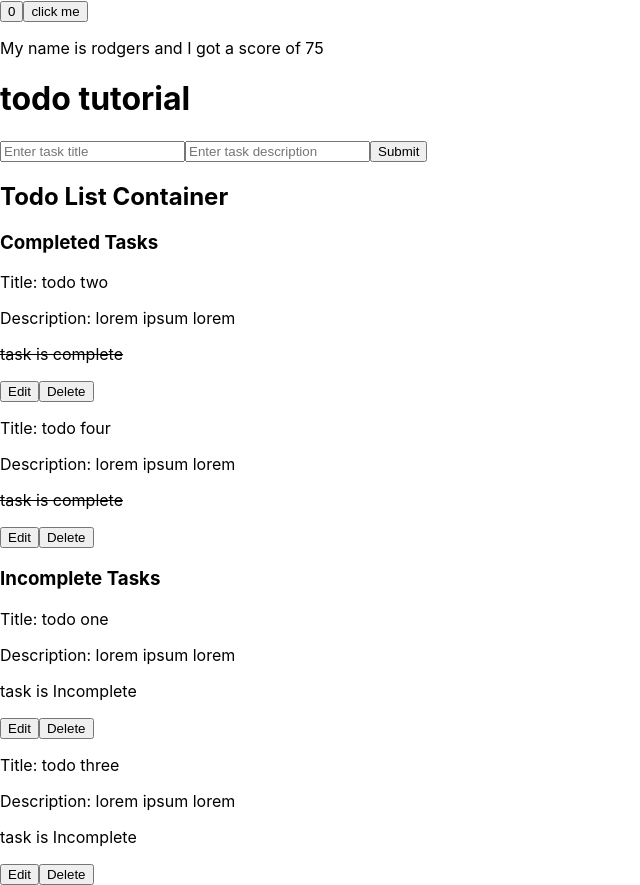
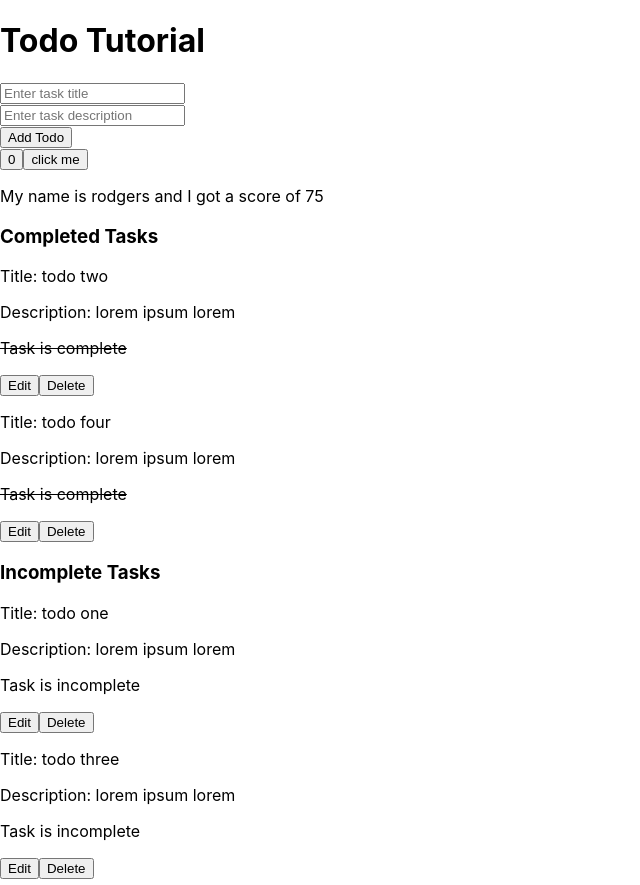
Before and after one commit to ogada-otieno/moringa-todo-tutorial-react, a React (Create React App) app: page / in a window 1280 px wide. Shown: the whole page, without its empty margins (0-640 px from the left). Built offline with nearby package versions, Linux system fonts and the light colour scheme.

Commit message:
style: add styles to the main page of the app

```diff
--- a/src/App.js
+++ b/src/App.js
@@ -1,51 +1,34 @@
-// import './App.css';
 import { useState } from 'react';
-import AddTodoForm from './AddTodoForm';
+import AddTodoForm from './components/AddTodoForm';
 import StateDemo from './StateDemo';
-import TodoList from './TodoList';
+import TodoList from './components/TodoList';
 
 const myTodos = [
-  {
-    id: 1,
-    title: 'todo one',
-    description: 'lorem ipsum lorem',
-    isComplete: false,
-  },
-  {
-    id: 2,
-    title: 'todo two',
-    description: 'lorem ipsum lorem',
-    isComplete: true,
-  },
-  {
-    id: 3,
-    title: 'todo three',
-    description: 'lorem ipsum lorem',
-    isComplete: false,
-  },
-  {
-    id: 4,
-    title: 'todo four',
-    description: 'lorem ipsum lorem',
-    isComplete: true,
-  },
+  { id: 1, title: 'todo one', description: 'lorem ipsum lorem', isComplete: false },
+  { id: 2, title: 'todo two', description: 'lorem ipsum lorem', isComplete: true },
+  { id: 3, title: 'todo three', description: 'lorem ipsum lorem', isComplete: false },
+  { id: 4, title: 'todo four', description: 'lorem ipsum lorem', isComplete: true },
 ];
 
-// parent component of <TodoList />
 function App() {
   const [todos, setTodos] = useState(myTodos);
 
-  // func that handles adding a newTodo:{} and pass it as a prop to the AddTodoForm
   const addTodo = (newTodo) => {
     setTodos([...todos, newTodo]);
   };
 
   return (
-    <div className='App'>
-      <StateDemo />
-      <h1>todo tutorial</h1>
-      <AddTodoForm addTodo={addTodo} />
-      <div id='todolist'>
+    <div className='App container mx-auto p-4'>
+      <h1 className='text-3xl font-bold text-center mb-4'>Todo Tutorial</h1>
+      <div className='flex flex-col lg:flex-row lg:space-x-8'>
+        <div className='flex-1 flex items-stretch'>
+          <AddTodoForm addTodo={addTodo} className='flex-1' />
+        </div>
+        <div className='flex-1 flex items-stretch'>
+          <StateDemo className='flex-1' />
+        </div>
+      </div>
+      <div id='todolist' className='mt-8'>
         <TodoList todos={todos} />
       </div>
     </div>
```
